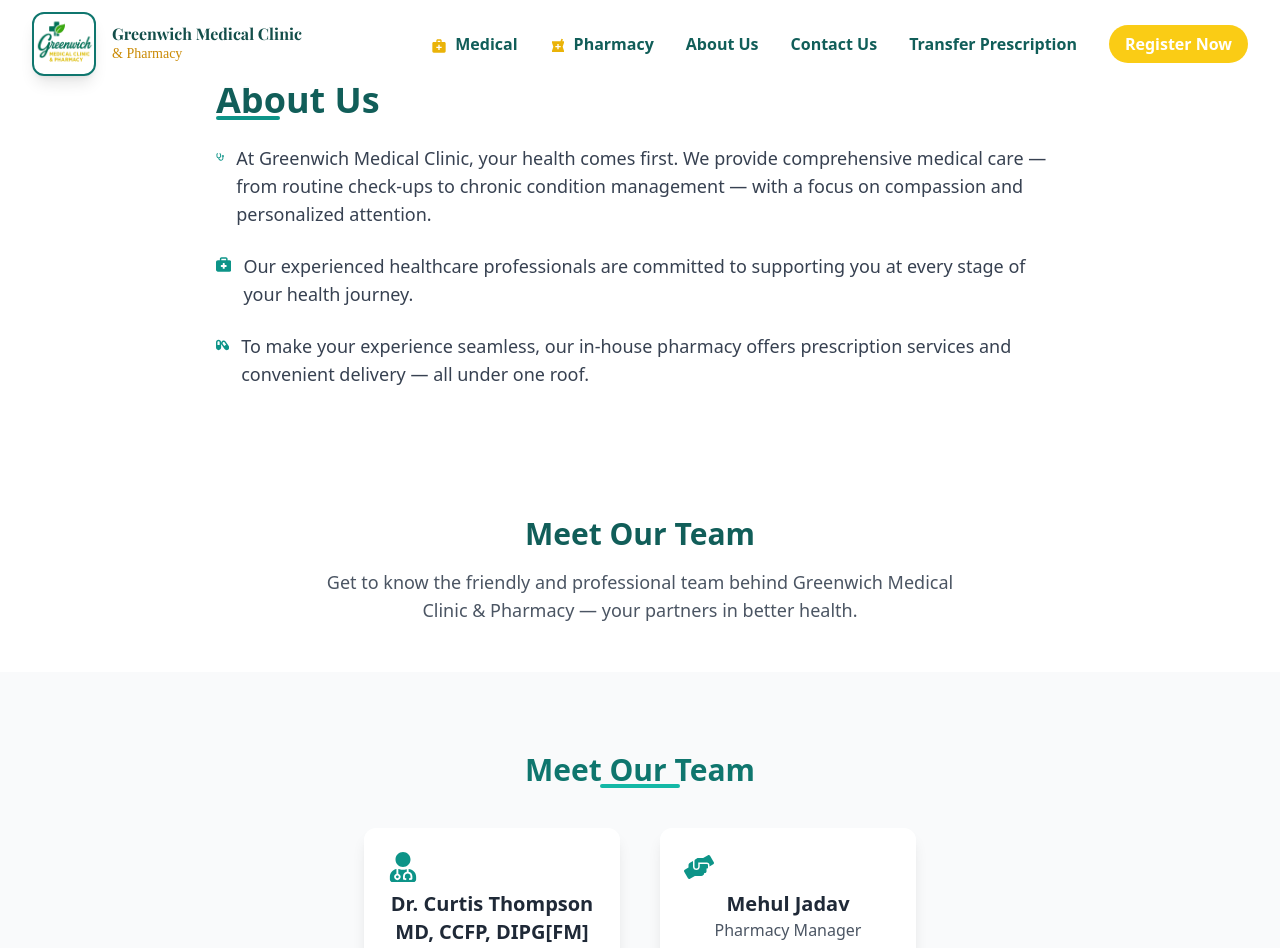
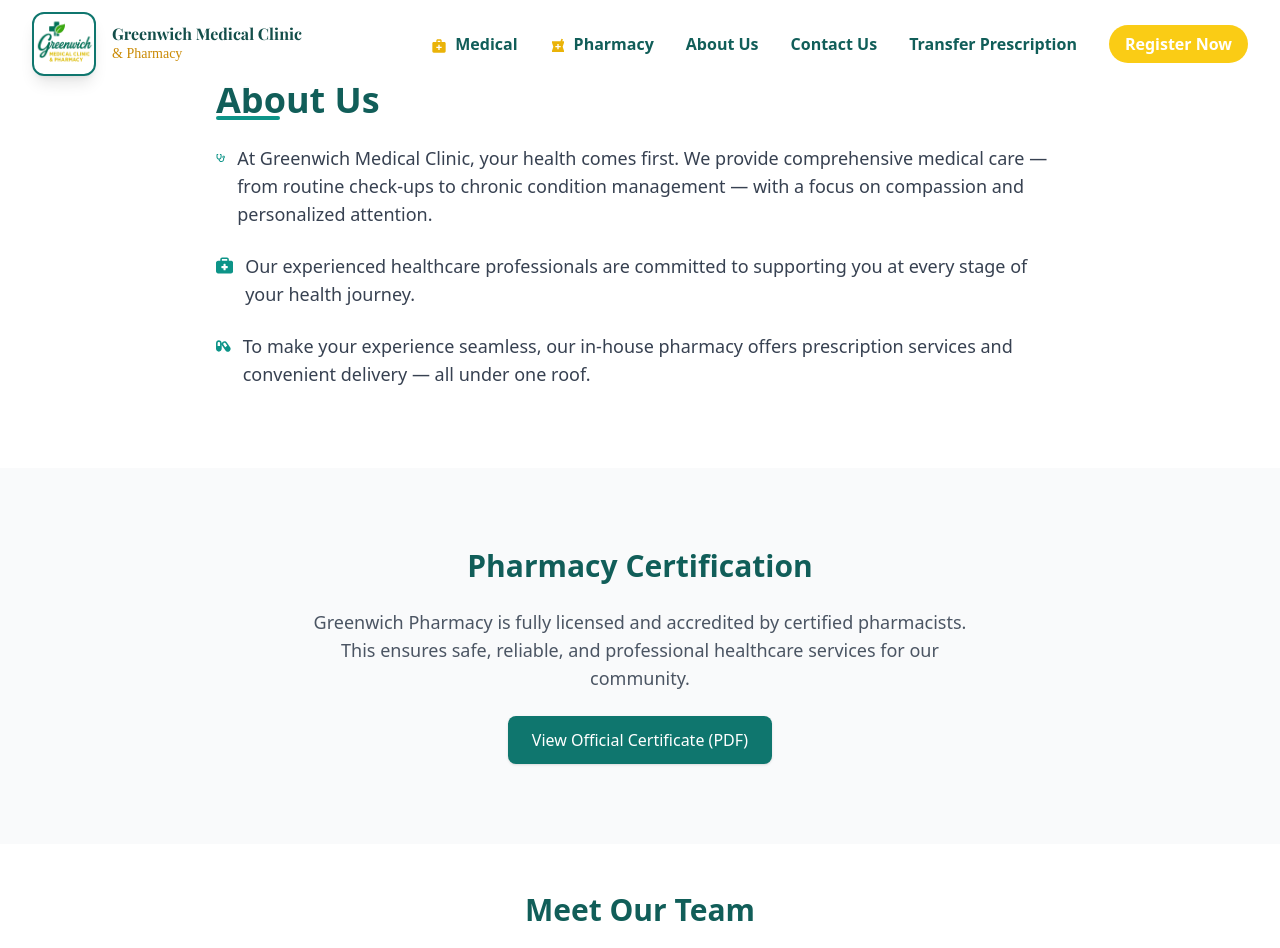
Before and after one commit to IshaPatel-1992/greenwich-pharmacy-clinic-latest, a React (Create React App) app: page /aboutuspg in a window 1280 px wide. Shown: the top 948 px of the page. Built offline with nearby package versions, Linux system fonts and the light colour scheme.

Commit message:
ceritifcate of pharmacy added to AboutUs page

```diff
--- /dev/null
+++ b/src/components/CertificateSection.jsx
@@ -0,0 +1,31 @@
+import React from "react";
+
+export default function CertificateSection() {
+  return (
+    <section
+      id="certificate"
+      className="py-20 px-6 bg-gray-50 text-center"
+      data-aos="fade-up"
+    >
+      <h3 className="text-3xl font-bold text-teal-800 mb-6">
+        Pharmacy Certification
+      </h3>
+      <p className="max-w-2xl mx-auto text-gray-600 text-base md:text-lg">
+        Greenwich Pharmacy is fully licensed and accredited by certified
+        pharmacists. This ensures safe, reliable, and professional
+        healthcare services for our community.
+      </p>
+      {/* PDF Link Option */}
+      <div className="mt-6">
+        <a
+          href="/files/certificate.pdf"
+          target="_blank"
+          rel="noopener noreferrer"
+          className="inline-block bg-teal-700 text-white px-6 py-3 rounded-lg shadow hover:bg-teal-600 transition"
+        >
+          View Official Certificate (PDF)
+        </a>
+      </div>
+    </section>
+  );
+}
--- a/src/components/OurTeam.jsx
+++ b/src/components/OurTeam.jsx
@@ -8,10 +8,11 @@
     icon: <FaUserMd className="text-3xl text-teal-600 mb-2" />,
   },
   {
-    name: "Mehul Jadav",
+    name: "Mehulkumar Jadav",
     role: "Pharmacy Manager",
     icon: <FaHandsHelping className="text-3xl text-teal-600 mb-2" />,
-    license: "Pharmacy License #14106", // License Number
+    license: "Practice Permit No. #14106", // Practice Permit Number
+    license: "Pharmacy License #4657", // License Number
   },
 ];
 
@@ -19,8 +20,6 @@
   return (
     <section className="py-20 bg-gray-50 px-6 text-center" data-aos="fade-up">
       <div className="inline-block mb-10 relative">
-        <h2 className="text-3xl font-bold text-teal-700 relative z-10">Meet Our Team</h2>
-        <div className="absolute w-20 h-1 bg-teal-500 bottom-0 left-1/2 transform -translate-x-1/2 rounded"></div>
       </div>
 
       <div className="flex flex-wrap justify-center gap-10 max-w-4xl mx-auto">
--- a/src/pages/AboutUs.jsx
+++ b/src/pages/AboutUs.jsx
@@ -1,8 +1,13 @@
 import React, { useEffect } from "react";
-import { FaStethoscope, FaBriefcaseMedical, FaCapsules } from "react-icons/fa6";
+import {
+  FaStethoscope,
+  FaBriefcaseMedical,
+  FaCapsules,
+} from "react-icons/fa6";
 
 import AOS from "aos";
 import "aos/dist/aos.css";
+import CertificateSection from "../components/CertificateSection";
 import OurTeam from "../components/OurTeam";
 
 export default function AboutUs() {
@@ -27,25 +32,36 @@
 
         <div className="space-y-6 text-base md:text-lg leading-relaxed">
           <p className="flex items-start gap-3">
-            <FaStethoscope className="text-teal-600 mt-1" />
-            At Greenwich Medical Clinic, your health comes first. We provide comprehensive medical care — from routine check-ups to chronic condition management — with a focus on compassion and personalized attention.
+            <FaStethoscope className="text-xl text-teal-600 mt-1" />
+            At Greenwich Medical Clinic, your health comes first. We provide
+            comprehensive medical care — from routine check-ups to chronic
+            condition management — with a focus on compassion and personalized
+            attention.
           </p>
           <p className="flex items-start gap-3">
-            <FaBriefcaseMedical className="text-teal-600 mt-1" />
-            Our experienced healthcare professionals are committed to supporting you at every stage of your health journey.
+            <FaBriefcaseMedical className="text-xl text-teal-600 mt-1" />
+            Our experienced healthcare professionals are committed to supporting
+            you at every stage of your health journey.
           </p>
           <p className="flex items-start gap-3">
-            <FaCapsules className="text-teal-600 mt-1" />
-            To make your experience seamless, our in-house pharmacy offers prescription services and convenient delivery — all under one roof.
+            <FaCapsules className="text-xl text-teal-600 mt-1" />
+            To make your experience seamless, our in-house pharmacy offers
+            prescription services and convenient delivery — all under one roof.
           </p>
         </div>
       </section>
 
+      {/* Certificate Section */}
+      <CertificateSection />
+
       {/* Team Introduction Section */}
       <section className="bg-white py-12 px-6 text-center" data-aos="fade-up">
-        <h3 className="text-3xl font-bold text-teal-800 mb-4">Meet Our Team</h3>
+        <h3 className="text-3xl font-bold text-teal-800 mb-4">
+          Meet Our Team
+        </h3>
         <p className="max-w-2xl mx-auto text-gray-600 text-base md:text-lg">
-          Get to know the friendly and professional team behind Greenwich Medical Clinic & Pharmacy — your partners in better health.
+          Get to know the friendly and professional team behind Greenwich
+          Medical Clinic & Pharmacy — your partners in better health.
         </p>
       </section>
 
```
Also changed, not shown: 2 other files (tests, documents, lock files or other folders).
